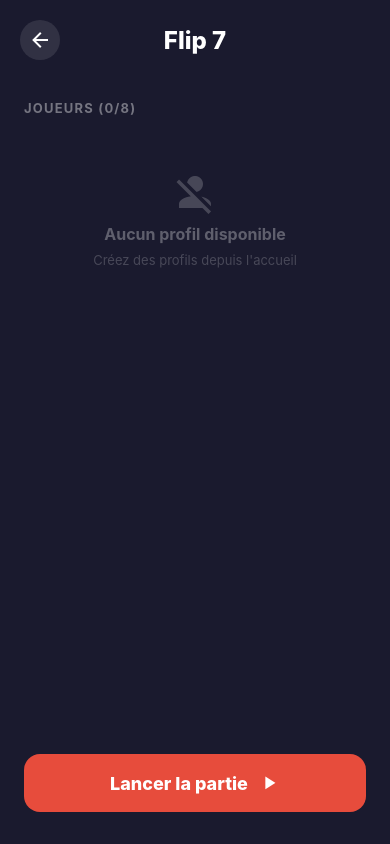
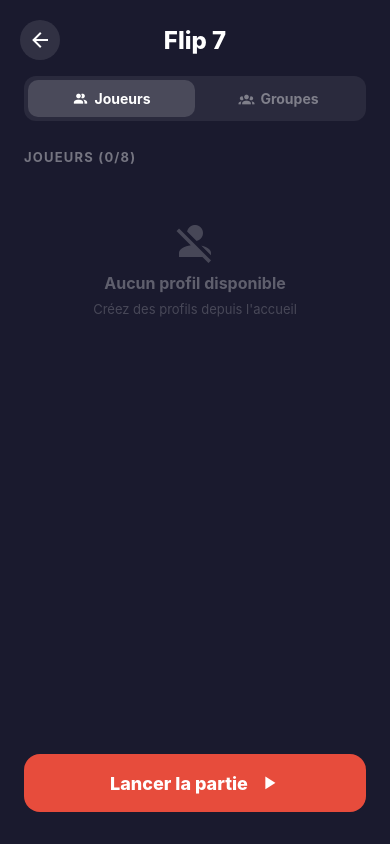
Before and after one commit to OrvTitouan/comptage, a React Native app: screen / in a window 390 px wide. Both pictures are taken after a click on the element 195 px from the left and 288 px from the top of the page. Built offline with nearby package versions, Linux system fonts and the light colour scheme.

Commit message:
Update PlayerSetupScreen.tsx

```diff
--- a/src/screens/PlayerSetupScreen.tsx
+++ b/src/screens/PlayerSetupScreen.tsx
@@ -10,8 +10,9 @@ import {
   Alert,
 } from 'react-native';
 import { MaterialCommunityIcons } from '@expo/vector-icons';
-import { Game, Player, Profile } from '../types';
+import { Game, Group, Player, Profile } from '../types';
 import { loadProfiles } from '../storage/profiles';
+import { loadGroups } from '../storage/groups';
 
 interface PlayerSetupScreenProps {
   game: Game;
@@ -21,13 +22,19 @@ interface PlayerSetupScreenProps {
 
 const ROUND_OPTIONS = [3, 5, 10];
 
+type Tab = 'joueurs' | 'groupes';
+
 export default function PlayerSetupScreen({ game, onBack, onStart }: PlayerSetupScreenProps) {
   const [profiles, setProfiles] = useState<Profile[]>([]);
+  const [groups, setGroups] = useState<Group[]>([]);
   const [selectedIds, setSelectedIds] = useState<Set<string>>(new Set());
+  const [selectedGroupId, setSelectedGroupId] = useState<string | null>(null);
   const [totalRounds, setTotalRounds] = useState(5);
+  const [tab, setTab] = useState<Tab>('joueurs');
 
   useEffect(() => {
     loadProfiles().then(setProfiles);
+    loadGroups().then(setGroups);
   }, []);
 
   const togglePlayer = (profile: Profile) => {
@@ -46,7 +53,36 @@ export default function PlayerSetupScreen({ game, onBack, onStart }: PlayerSetup
     });
   };
 
+  const selectGroup = (group: Group) => {
+    if (group.memberIds.length < game.minPlayers) {
+      Alert.alert(
+        'Groupe trop petit',
+        `Ce groupe a ${group.memberIds.length} membre(s), il en faut au moins ${game.minPlayers} pour jouer à ${game.name}.`
+      );
+      return;
+    }
+    if (group.memberIds.length > game.maxPlayers) {
+      Alert.alert(
+        'Groupe trop grand',
+        `Ce groupe a ${group.memberIds.length} membres, mais ${game.name} accepte ${game.maxPlayers} joueurs maximum.`
+      );
+      return;
+    }
+    setSelectedGroupId(group.id);
+  };
+
   const handleStart = () => {
+    if (tab === 'groupes') {
+      if (!selectedGroupId) {
+        Alert.alert('Aucun groupe sélectionné', 'Choisissez un groupe pour lancer la partie.');
+        return;
+      }
+      const group = groups.find((g) => g.id === selectedGroupId)!;
+      const players: Player[] = profiles
+        .filter((p) => group.memberIds.includes(p.id))
+        .map((p) => ({ id: p.id, name: p.name }));
+      onStart(players, totalRounds);
+    } else {
       if (selectedIds.size < game.minPlayers) {
         Alert.alert(
           'Pas assez de joueurs',
@@ -58,7 +94,18 @@ export default function PlayerSetupScreen({ game, onBack, onStart }: PlayerSetup
         .filter((p) => selectedIds.has(p.id))
         .map((p) => ({ id: p.id, name: p.name }));
       onStart(players, totalRounds);
+    }
   };
+
+  const getGroupMemberNames = (group: Group): string => {
+    const names = profiles
+      .filter((p) => group.memberIds.includes(p.id))
+      .map((p) => p.name);
+    return names.join(', ');
+  };
+
+  const isGroupCompatible = (group: Group): boolean =>
+    group.memberIds.length >= game.minPlayers && group.memberIds.length <= game.maxPlayers;
 
   return (
     <SafeAreaView style={styles.container}>
@@ -70,6 +117,32 @@ export default function PlayerSetupScreen({ game, onBack, onStart }: PlayerSetup
         </TouchableOpacity>
         <Text style={styles.title}>{game.name}</Text>
         <View style={{ width: 40 }} />
+      </View>
+
+      {/* Tab toggle */}
+      <View style={styles.tabRow}>
+        <TouchableOpacity
+          style={[styles.tab, tab === 'joueurs' && styles.tabActive]}
+          onPress={() => setTab('joueurs')}
+        >
+          <MaterialCommunityIcons
+            name="account-multiple"
+            size={16}
+            color={tab === 'joueurs' ? '#fff' : 'rgba(255,255,255,0.4)'}
+          />
+          <Text style={[styles.tabText, tab === 'joueurs' && styles.tabTextActive]}>Joueurs</Text>
+        </TouchableOpacity>
+        <TouchableOpacity
+          style={[styles.tab, tab === 'groupes' && styles.tabActive]}
+          onPress={() => setTab('groupes')}
+        >
+          <MaterialCommunityIcons
+            name="account-group"
+            size={16}
+            color={tab === 'groupes' ? '#fff' : 'rgba(255,255,255,0.4)'}
+          />
+          <Text style={[styles.tabText, tab === 'groupes' && styles.tabTextActive]}>Groupes</Text>
+        </TouchableOpacity>
       </View>
 
       <ScrollView contentContainerStyle={styles.scrollContent} showsVerticalScrollIndicator={false}>
@@ -94,7 +167,8 @@ export default function PlayerSetupScreen({ game, onBack, onStart }: PlayerSetup
           </>
         )}
 
-        {/* Sélection des joueurs */}
+        {tab === 'joueurs' ? (
+          <>
             <Text style={styles.sectionLabel}>
               Joueurs ({selectedIds.size}/{game.maxPlayers})
             </Text>
@@ -127,6 +201,65 @@ export default function PlayerSetupScreen({ game, onBack, onStart }: PlayerSetup
                   </TouchableOpacity>
                 );
               })
+            )}
+          </>
+        ) : (
+          <>
+            <Text style={styles.sectionLabel}>Groupes</Text>
+
+            {groups.length === 0 ? (
+              <View style={styles.empty}>
+                <MaterialCommunityIcons name="account-group-outline" size={48} color="rgba(255,255,255,0.2)" />
+                <Text style={styles.emptyText}>Aucun groupe disponible</Text>
+                <Text style={styles.emptySubtext}>Créez des groupes depuis l'accueil</Text>
+              </View>
+            ) : (
+              groups.map((group) => {
+                const selected = selectedGroupId === group.id;
+                const compatible = isGroupCompatible(group);
+                return (
+                  <TouchableOpacity
+                    key={group.id}
+                    style={[
+                      styles.groupCard,
+                      selected && styles.groupCardSelected,
+                      !compatible && styles.groupCardDisabled,
+                    ]}
+                    onPress={() => selectGroup(group)}
+                    activeOpacity={0.8}
+                  >
+                    <View style={styles.groupCardLeft}>
+                      <View style={[styles.groupIcon, selected && styles.groupIconSelected]}>
+                        <MaterialCommunityIcons
+                          name="account-group"
+                          size={22}
+                          color={selected ? '#fff' : 'rgba(255,255,255,0.6)'}
+                        />
+                      </View>
+                      <View style={styles.groupInfo}>
+                        <Text style={[styles.groupName, !compatible && styles.groupNameDisabled]}>
+                          {group.name}
+                        </Text>
+                        <Text style={styles.groupMembers}>
+                          {group.memberIds.length} joueur{group.memberIds.length > 1 ? 's' : ''} · {getGroupMemberNames(group)}
+                        </Text>
+                        {!compatible && (
+                          <Text style={styles.groupWarning}>
+                            {group.memberIds.length < game.minPlayers
+                              ? `Min. ${game.minPlayers} joueurs requis`
+                              : `Max. ${game.maxPlayers} joueurs`}
+                          </Text>
+                        )}
+                      </View>
+                    </View>
+                    {selected && (
+                      <MaterialCommunityIcons name="check-circle" size={24} color="#f39c12" />
+                    )}
+                  </TouchableOpacity>
+                );
+              })
+            )}
+          </>
         )}
       </ScrollView>
 
@@ -168,6 +301,34 @@ const styles = StyleSheet.create({
   title: {
     fontSize: 24,
     fontWeight: '800',
+    color: '#fff',
+  },
+  tabRow: {
+    flexDirection: 'row',
+    marginHorizontal: 24,
+    marginBottom: 4,
+    backgroundColor: 'rgba(255,255,255,0.07)',
+    borderRadius: 12,
+    padding: 4,
+  },
+  tab: {
+    flex: 1,
+    flexDirection: 'row',
+    alignItems: 'center',
+    justifyContent: 'center',
+    gap: 6,
+    paddingVertical: 10,
+    borderRadius: 10,
+  },
+  tabActive: {
+    backgroundColor: 'rgba(255,255,255,0.15)',
+  },
+  tabText: {
+    fontSize: 14,
+    fontWeight: '700',
+    color: 'rgba(255,255,255,0.4)',
+  },
+  tabTextActive: {
     color: '#fff',
   },
   scrollContent: {
@@ -256,6 +417,63 @@ const styles = StyleSheet.create({
     fontWeight: '600',
     color: '#fff',
   },
+  groupCard: {
+    flexDirection: 'row',
+    alignItems: 'center',
+    justifyContent: 'space-between',
+    backgroundColor: 'rgba(255,255,255,0.07)',
+    borderRadius: 14,
+    padding: 14,
+    marginBottom: 10,
+    borderWidth: 2,
+    borderColor: 'transparent',
+  },
+  groupCardSelected: {
+    borderColor: '#f39c12',
+    backgroundColor: 'rgba(243,156,18,0.1)',
+  },
+  groupCardDisabled: {
+    opacity: 0.5,
+  },
+  groupCardLeft: {
+    flexDirection: 'row',
+    alignItems: 'center',
+    flex: 1,
+  },
+  groupIcon: {
+    width: 48,
+    height: 48,
+    borderRadius: 24,
+    backgroundColor: 'rgba(255,255,255,0.15)',
+    justifyContent: 'center',
+    alignItems: 'center',
+    marginRight: 14,
+  },
+  groupIconSelected: {
+    backgroundColor: '#f39c12',
+  },
+  groupInfo: {
+    flex: 1,
+  },
+  groupName: {
+    fontSize: 16,
+    fontWeight: '700',
+    color: '#fff',
+    marginBottom: 2,
+  },
+  groupNameDisabled: {
+    color: 'rgba(255,255,255,0.5)',
+  },
+  groupMembers: {
+    fontSize: 13,
+    color: 'rgba(255,255,255,0.45)',
+  },
+  groupWarning: {
+    fontSize: 12,
+    color: '#e74c3c',
+    marginTop: 2,
+    fontWeight: '600',
+  },
   footer: {
     padding: 24,
     paddingBottom: 32,
```
Lines whose indentation alone changed are shown as unchanged.
